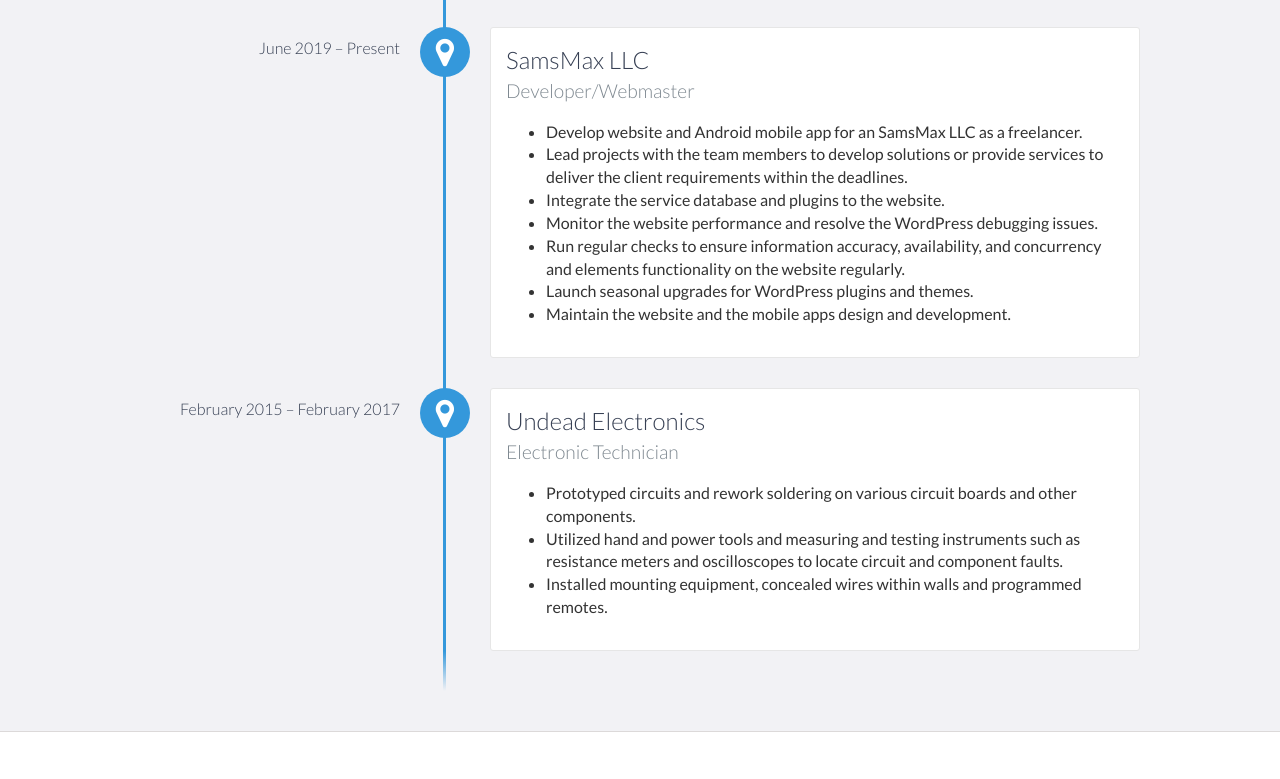
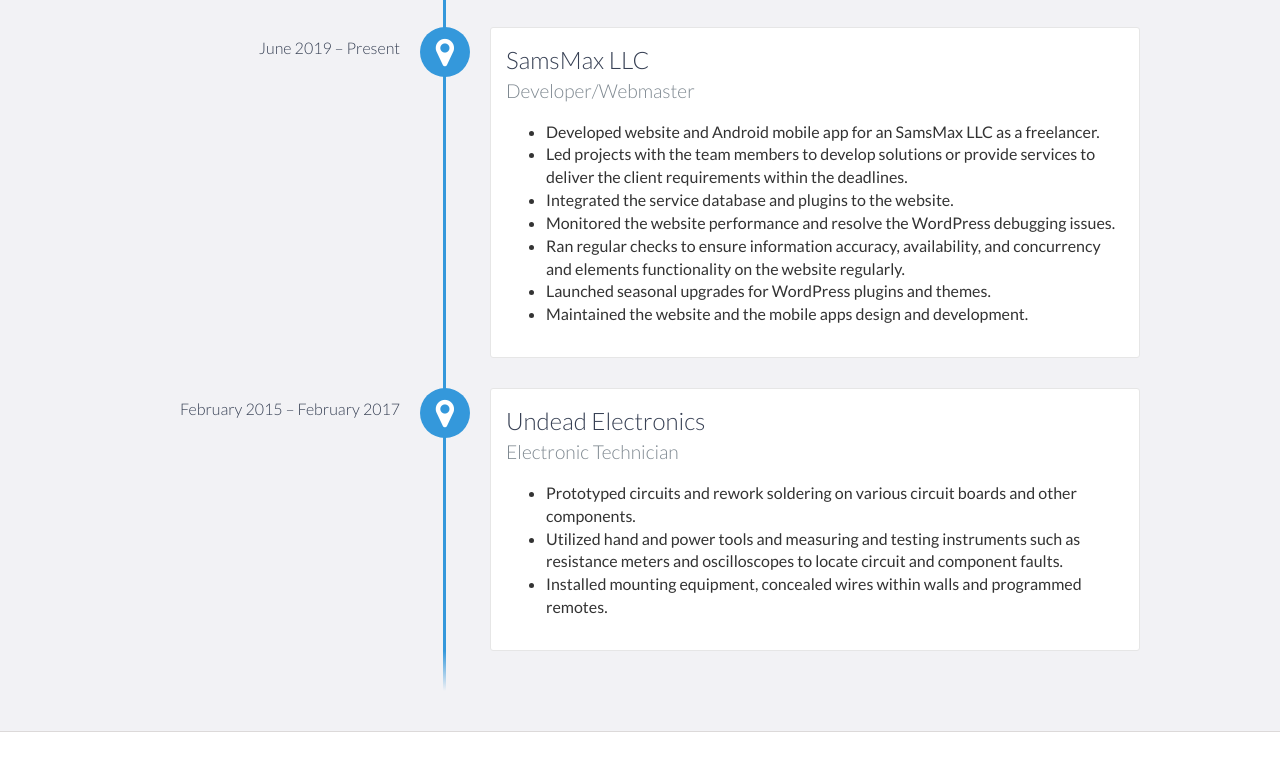
Before and after one commit to hqsuoamra/portfolio, a website: page index.html in a window 1280 px wide. Shown: the part 1664-2443 px from the top of the page. Drawn offline with nearby package versions, Linux system fonts and the light colour scheme.

Commit message:
Update index.html
Error fixed

```diff
--- a/index.html
+++ b/index.html
@@ -105,15 +105,15 @@
                 <h3> SamsMax LLC</h3>
                 <h4> Developer/Webmaster</h4>
                 <ul>
-                    <li>Develop website and Android mobile app for an SamsMax LLC as a freelancer.</li>
-                    <li>Lead projects with the team members to develop solutions or provide services to deliver the client
+                    <li>Developed website and Android mobile app for an SamsMax LLC as a freelancer.</li>
+                    <li>Led projects with the team members to develop solutions or provide services to deliver the client
                         requirements within the deadlines.</li>
-                    <li>Integrate the service database and plugins to the website.</li>
-                    <li>Monitor the website performance and resolve the WordPress debugging issues.</li>
-                    <li>Run regular checks to ensure information accuracy, availability, and concurrency and elements
+                    <li>Integrated the service database and plugins to the website.</li>
+                    <li>Monitored the website performance and resolve the WordPress debugging issues.</li>
+                    <li>Ran regular checks to ensure information accuracy, availability, and concurrency and elements
                         functionality on the website regularly.</li>
-                    <li>Launch seasonal upgrades for WordPress plugins and themes.</li>
-                    <li>Maintain the website and the mobile apps design and development.</li>
+                    <li>Launched seasonal upgrades for WordPress plugins and themes.</li>
+                    <li>Maintained the website and the mobile apps design and development.</li>
                 </ul>
             </div>
 
@@ -409,7 +409,7 @@
             <div class="row">
                 <div class="col-sm-5 copyright">
                     <p>
-                        Copyright &copy; <span id="current-year">2024</span> HUSAM SUOAMRA
+                        Copyright &copy; <span id="current-year">2025</span> HUSAM SUOAMRA
                     </p>
                 </div>
                 <div class="col-sm-2 top">
```
